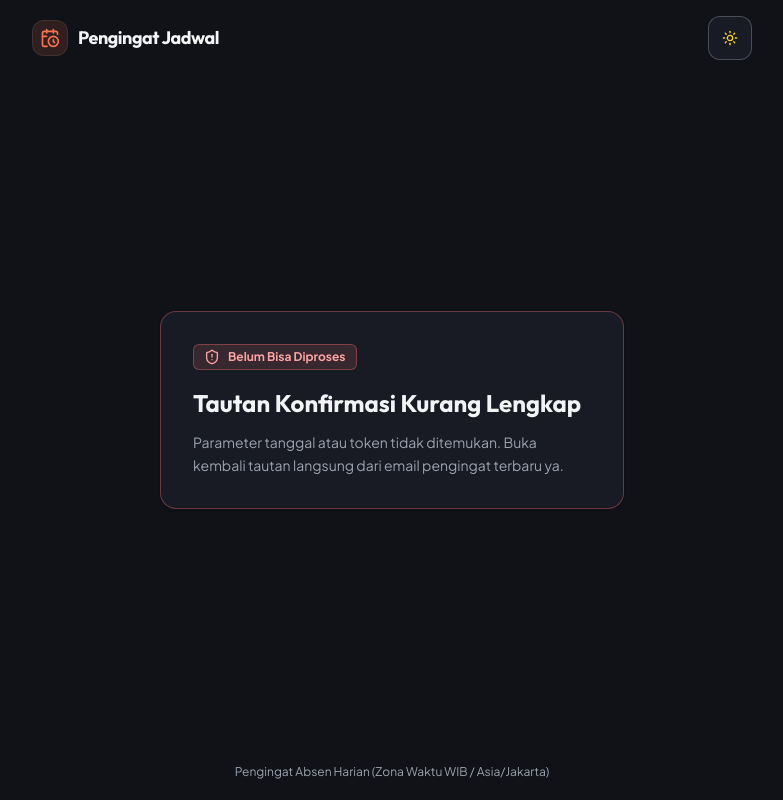
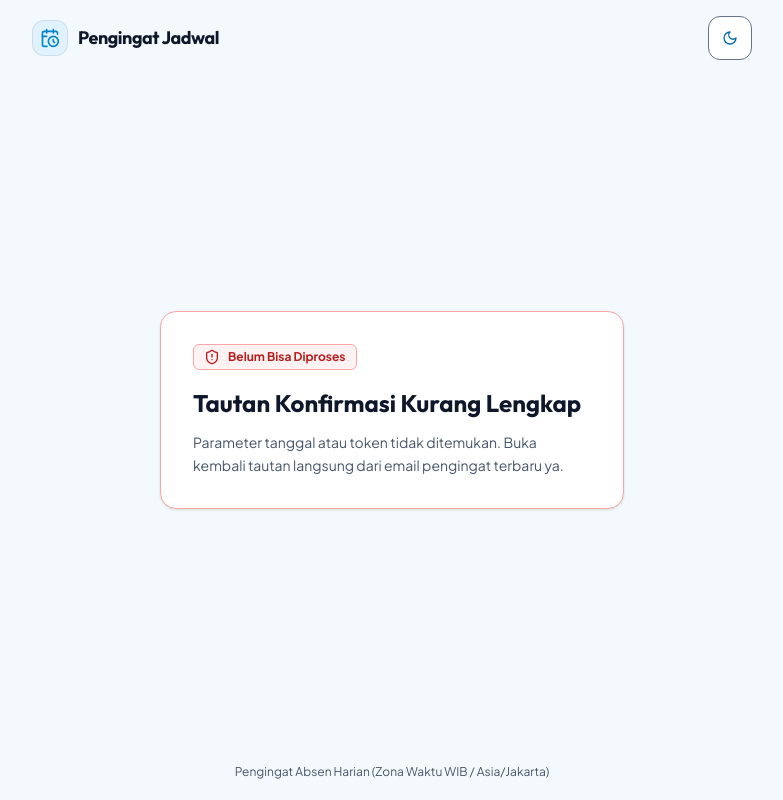
Before and after one commit to syamsuhuda/tanda-pengingat_project, a Next.js app: page /confirm in a window 1280 px wide. Shown: the whole page, without its empty margins (248-1031 px from the left). Built offline with nearby package versions, Linux system fonts and the light colour scheme.

Commit message:
feat: fix light mode persistence, apply sky-blue palette, and declutter hero card UX

```diff
--- a/src/app/globals.css
+++ b/src/app/globals.css
@@ -3,18 +3,18 @@
 @custom-variant dark (&:where(.dark, .dark *));
 
 :root {
-  --bg: #f6f5f1;
+  --bg: #f4f9fd;
   --surface: #ffffff;
-  --surface-elevated: #eeede7;
-  --surface-muted: #e6e4dc;
-  --border-subtle: rgba(20, 22, 28, 0.09);
-  --border-control: #7e8391;
-  --ink: #14161c;
-  --ink-muted: #5a5f6e;
-  --accent: #c8431f;
-  --accent-hover: #ad3717;
+  --surface-elevated: #eaf3fb;
+  --surface-muted: #dfeef9;
+  --border-subtle: rgba(15, 23, 42, 0.09);
+  --border-control: #64748b;
+  --ink: #0f172a;
+  --ink-muted: #475569;
+  --accent: #0284c7;
+  --accent-hover: #0369a1;
   --accent-fg: #ffffff;
-  --accent-tint: #fdf1ed;
+  --accent-tint: #e0f2fe;
   --success-bg: #ecfdf5;
   --success-fg: #047857;
   --success-border: #6ee7b7;
@@ -27,24 +27,24 @@
   --danger-bg: #fef2f2;
   --danger-fg: #b91c1c;
   --danger-border: #fca5a5;
-  --focus-ring: #c8431f;
-  --scrollbar-thumb: rgba(90, 95, 110, 0.28);
+  --focus-ring: #0284c7;
+  --scrollbar-thumb: rgba(71, 85, 105, 0.28);
   --scrollbar-track: transparent;
 }
 
 .dark {
-  --bg: #101218;
-  --surface: #181b24;
-  --surface-elevated: #12151d;
-  --surface-muted: #212532;
-  --border-subtle: rgba(255, 255, 255, 0.08);
-  --border-control: rgba(255, 255, 255, 0.22);
-  --ink: #f3f4f6;
-  --ink-muted: #9ca3af;
-  --accent: #f97352;
-  --accent-hover: #fb8a6e;
-  --accent-fg: #140905;
-  --accent-tint: rgba(249, 115, 82, 0.14);
+  --bg: #0b111e;
+  --surface: #131b2e;
+  --surface-elevated: #101727;
+  --surface-muted: #1a243b;
+  --border-subtle: rgba(148, 163, 184, 0.14);
+  --border-control: rgba(148, 163, 184, 0.28);
+  --ink: #f8fafc;
+  --ink-muted: #94a3b8;
+  --accent: #38bdf8;
+  --accent-hover: #7dd3fc;
+  --accent-fg: #082f49;
+  --accent-tint: rgba(56, 189, 248, 0.14);
   --success-bg: rgba(52, 211, 153, 0.12);
   --success-fg: #34d399;
   --success-border: rgba(52, 211, 153, 0.34);
@@ -57,8 +57,8 @@
   --danger-bg: rgba(248, 113, 113, 0.14);
   --danger-fg: #fca5a5;
   --danger-border: rgba(248, 113, 113, 0.36);
-  --focus-ring: #f97352;
-  --scrollbar-thumb: rgba(156, 163, 175, 0.26);
+  --focus-ring: #38bdf8;
+  --scrollbar-thumb: rgba(148, 163, 184, 0.26);
   --scrollbar-track: rgba(255, 255, 255, 0.03);
 }
 
--- a/src/app/layout.tsx
+++ b/src/app/layout.tsx
@@ -13,7 +13,7 @@ export const viewport: Viewport = {
   viewportFit: "cover",
 };
 
-// Terapkan class `dark` secara default sebelum body dirender agar tidak pernah ada kedipan putih (FOUC).
+// Terapkan tema tersimpan sebelum body dirender (default Dark Mode) tanpa menimpa pilihan Light Mode saat hydration.
 const THEME_INIT_SCRIPT = `
 (function() {
   try {
@@ -21,11 +21,18 @@ const THEME_INIT_SCRIPT = `
     var root = document.documentElement;
     if (saved === "light") {
       root.classList.remove("dark");
+      root.dataset.theme = "light";
+      root.style.colorScheme = "light";
     } else {
       root.classList.add("dark");
+      root.dataset.theme = "dark";
+      root.style.colorScheme = "dark";
     }
   } catch (e) {
-    document.documentElement.classList.add("dark");
+    var root = document.documentElement;
+    root.classList.add("dark");
+    root.dataset.theme = "dark";
+    root.style.colorScheme = "dark";
   }
 })();
 `;
@@ -36,7 +43,7 @@ export default function RootLayout({
   children: React.ReactNode;
 }>) {
   return (
-    <html lang="id" className="dark" suppressHydrationWarning>
+    <html lang="id" suppressHydrationWarning>
       <head>
         <link rel="preconnect" href="https://fonts.googleapis.com" />
         <link rel="preconnect" href="https://fonts.gstatic.com" crossOrigin="anonymous" />
--- a/src/components/dashboard/activity-logs-card.tsx
+++ b/src/components/dashboard/activity-logs-card.tsx
@@ -28,8 +28,8 @@ function getLogCategory(type: ActivityLogType): "attendance" | "dispatch" | "sys
 
 const DOT_COLOR_BY_CAT = {
   attendance: "bg-emerald-400",
-  dispatch: "bg-orange-400",
-  system: "bg-sky-400",
+  dispatch: "bg-sky-400",
+  system: "bg-slate-400",
 } as const;
 
 const RESULT_BADGE: Record<
--- a/src/components/dashboard/bot-settings-card.tsx
+++ b/src/components/dashboard/bot-settings-card.tsx
@@ -6,6 +6,7 @@ import {
   Check,
   Clock,
   Mail,
+  RefreshCw,
   UserRound,
 } from "lucide-react";
 import { TimePicker24h } from "@/components/ui/time-picker-24h";
@@ -14,12 +15,17 @@ import type {
   ActiveRecipientConfig,
   AttendanceScheduleConfig,
   AttendanceStage,
+  CronHealthSummary,
 } from "@/lib/types";
 
 interface BotSettingsCardProps {
   recipient: ActiveRecipientConfig;
   senderName: string;
   schedule: AttendanceScheduleConfig;
+  cronHealth?: CronHealthSummary;
+  checkingNow?: boolean;
+  onCheckNow?: () => Promise<void>;
+  onOpenCronGuide?: () => void;
   onRecipientUpdated: (next: ActiveRecipientConfig) => Promise<void>;
   onConfigChanged: () => Promise<void>;
 }
@@ -62,6 +68,10 @@ export function BotSettingsCard({
   recipient,
   senderName,
   schedule,
+  cronHealth,
+  checkingNow = false,
+  onCheckNow,
+  onOpenCronGuide,
   onRecipientUpdated,
   onConfigChanged,
 }: BotSettingsCardProps) {
@@ -565,6 +575,61 @@ export function BotSettingsCard({
           </button>
         </form>
       ) : null}
+
+      {cronHealth ? (
+        <div className="mt-5 flex flex-wrap items-center justify-between gap-2 border-t border-[var(--border-subtle)] pt-3.5 text-[11px]">
+          <div className="flex min-w-0 items-center gap-1.5 text-[var(--ink-muted)]">
+            <span
+              className={`h-2 w-2 shrink-0 rounded-full ${
+                cronHealth.status === "healthy"
+                  ? "bg-emerald-500"
+                  : cronHealth.status === "delayed"
+                    ? "bg-amber-400"
+                    : "bg-slate-400"
+              }`}
+              aria-hidden="true"
+            />
+            <span className="truncate">
+              {cronHealth.status === "healthy"
+                ? `Scheduler aktif${cronHealth.source ? ` · ${cronHealth.source}` : ""} · ${
+                    cronHealth.minutesSinceLastPing === 0
+                      ? "baru saja"
+                      : `${cronHealth.minutesSinceLastPing} mnt lalu`
+                  }`
+                : cronHealth.status === "delayed"
+                  ? `Scheduler tertunda (${cronHealth.minutesSinceLastPing} mnt lalu)`
+                  : "Scheduler belum terhubung"}
+            </span>
+          </div>
+
+          <div className="flex shrink-0 items-center gap-1.5">
+            {onCheckNow ? (
+              <button
+                type="button"
+                disabled={checkingNow}
+                onClick={() => void onCheckNow()}
+                className="inline-flex min-h-[34px] items-center gap-1 rounded-lg border border-[var(--border-control)] bg-[var(--surface-elevated)] px-2.5 text-[11px] font-semibold text-[var(--ink)] hover:bg-[var(--surface-muted)] disabled:opacity-50"
+              >
+                <RefreshCw
+                  className={`h-3 w-3 ${checkingNow ? "animate-spin" : ""}`}
+                  strokeWidth={2}
+                  aria-hidden="true"
+                />
+                <span>{checkingNow ? "Mengecek..." : "Cek"}</span>
+              </button>
+            ) : null}
+            {onOpenCronGuide ? (
+              <button
+                type="button"
+                onClick={onOpenCronGuide}
+                className="inline-flex min-h-[34px] items-center rounded-lg border border-[var(--border-subtle)] bg-[var(--surface-elevated)] px-2.5 text-[11px] font-semibold text-[var(--ink-muted)] hover:text-[var(--ink)]"
+              >
+                Panduan Cron
+              </button>
+            ) : null}
+          </div>
+        </div>
+      ) : null}
     </section>
   );
 }
--- a/src/components/theme-toggle.tsx
+++ b/src/components/theme-toggle.tsx
@@ -5,26 +5,49 @@ import { Moon, Sun } from "lucide-react";
 
 type ThemeMode = "dark" | "light";
 
+const THEME_STORAGE_KEY = "pj_theme";
+
+function applyThemeToDocument(mode: ThemeMode) {
+  const root = document.documentElement;
+  if (mode === "dark") {
+    root.classList.add("dark");
+  } else {
+    root.classList.remove("dark");
+  }
+  root.dataset.theme = mode;
+  root.style.colorScheme = mode;
+}
+
+function readCurrentThemeFromDom(): ThemeMode {
+  return document.documentElement.classList.contains("dark") ? "dark" : "light";
+}
+
 export function ThemeToggle() {
   const [theme, setTheme] = useState<ThemeMode>("dark");
   const [mounted, setMounted] = useState(false);
 
   useEffect(() => {
-    const isDark = document.documentElement.classList.contains("dark");
-    setTheme(isDark ? "dark" : "light");
+    setTheme(readCurrentThemeFromDom());
     setMounted(true);
+
+    function handleStorage(event: StorageEvent) {
+      if (event.key !== THEME_STORAGE_KEY) return;
+      const next: ThemeMode = event.newValue === "light" ? "light" : "dark";
+      applyThemeToDocument(next);
+      setTheme(next);
+    }
+
+    window.addEventListener("storage", handleStorage);
+    return () => window.removeEventListener("storage", handleStorage);
   }, []);
 
   function toggleTheme() {
-    const next: ThemeMode = theme === "dark" ? "light" : "dark";
+    const current = readCurrentThemeFromDom();
+    const next: ThemeMode = current === "dark" ? "light" : "dark";
+    applyThemeToDocument(next);
     setTheme(next);
-    if (next === "dark") {
-      document.documentElement.classList.add("dark");
-    } else {
-      document.documentElement.classList.remove("dark");
-    }
     try {
-      localStorage.setItem("pj_theme", next);
+      localStorage.setItem(THEME_STORAGE_KEY, next);
     } catch {
       // Abaikan jika penyimpanan lokal dibatasi browser.
     }
@@ -45,9 +68,9 @@ export function ThemeToggle() {
       className="inline-flex min-h-[44px] min-w-[44px] items-center justify-center rounded-xl border border-[var(--border-control)] bg-[var(--surface)] px-3 text-sm font-medium text-[var(--ink)] transition-colors hover:bg-[var(--surface-muted)] active:scale-[0.97]"
     >
       {mounted && theme === "light" ? (
-        <Moon className="h-4 w-4" strokeWidth={1.9} aria-hidden="true" />
+        <Moon className="h-4 w-4 text-sky-700" strokeWidth={1.9} aria-hidden="true" />
       ) : (
-        <Sun className="h-4 w-4 text-amber-300" strokeWidth={1.9} aria-hidden="true" />
+        <Sun className="h-4 w-4 text-sky-300" strokeWidth={1.9} aria-hidden="true" />
       )}
     </button>
   );
```
Also changed, not shown: src/components/dashboard/attendance-tab.tsx (+52 -39 lines).
